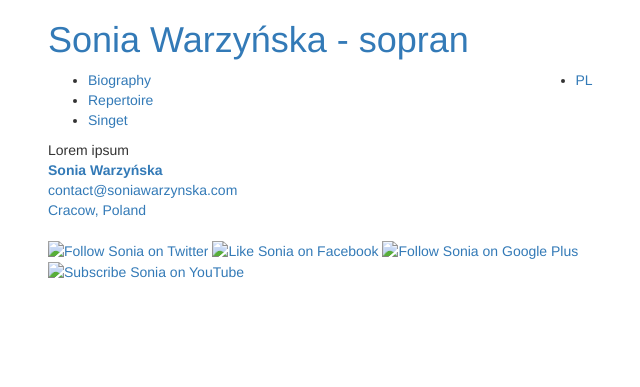
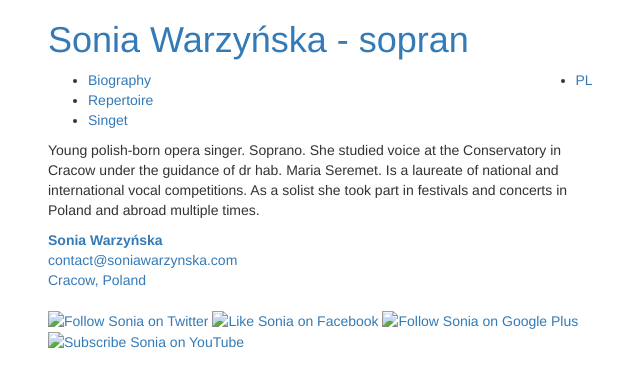
Before and after one commit to lukaszkomar/old.soniaw.com, a Jekyll site: the page built from en.html, in a window 1280 px wide. Shown: the top 387 px of the page, without its empty margins (22-662 px from the left). Built offline with Jekyll 4.4.1, drawn with Linux system fonts in a browser that asks for light colours; nearby versions of some CDN libraries; library files that are not in the unit come from our copies; comment, search, counter and statistics services are not loaded.

Commit message:
homepage pl/en + fb

```diff
--- a/en.html
+++ b/en.html
@@ -4,4 +4,25 @@ lang: en
 title: Sonia Warzyńska - soprano
 priority: 0.9
 ---
-Lorem ipsum
+<p>Young polish-born opera singer. Soprano. She studied voice at the Conservatory in Cracow under the
+guidance of dr hab. Maria Seremet. Is a laureate of national and international vocal competitions. As
+a solist she took part in festivals and concerts in Poland and abroad multiple times.</p>
+
+<div class="fb-activity" data-site="developers.facebook.com" data-action="likes, recommends" data-colorscheme="light" data-header="true"></div>
+
+<div
+  class="fb-like"
+  data-share="true"
+  data-width="450"
+  data-show-faces="true">
+</div>
+
+
+<div id="fb-root"></div>
+<script>(function(d, s, id) {
+  var js, fjs = d.getElementsByTagName(s)[0];
+  if (d.getElementById(id)) return;
+  js = d.createElement(s); js.id = id;
+  js.src = "//connect.facebook.net/en_US/sdk.js#xfbml=1&appId=302772729739065&version=v2.0";
+  fjs.parentNode.insertBefore(js, fjs);
+}(document, 'script', 'facebook-jssdk'));</script>
--- a/index.html
+++ b/index.html
@@ -4,3 +4,6 @@ lang: pl
 title: Sonia Warzyńska - sopran
 priority: 1
 ---
+<p>Polska śpiewaczka młodego pokolenia. Sopranistka. Absolwentka Akademii Muzycznej w Krakowie w
+klasie dr hab. Marii Seremet. Laureatka międzynarodowych i ogólnopolskich konkursów. Wiele razy
+brała udział w koncertach i festiwalach w kraju i za granicą.</p>
```
